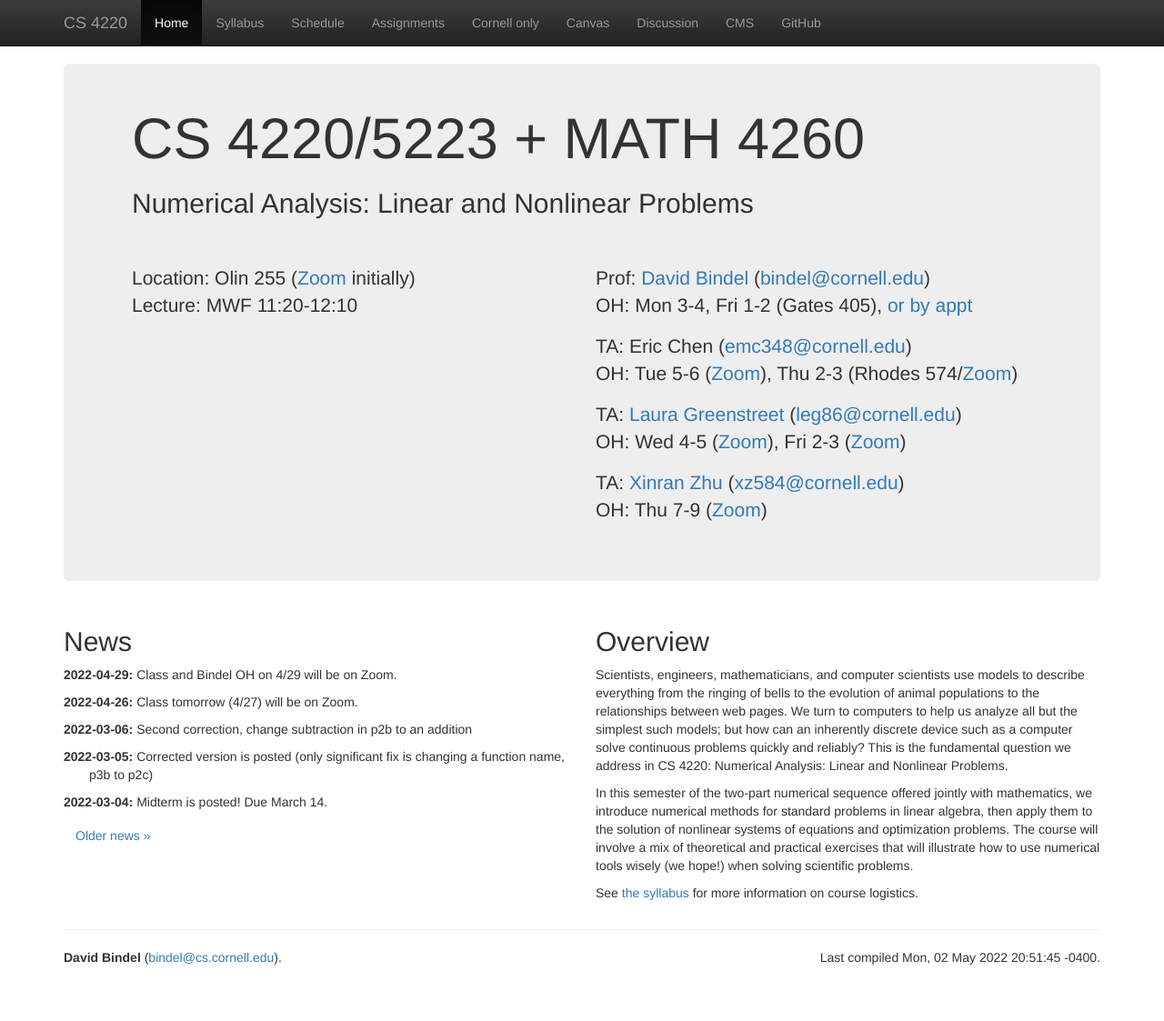
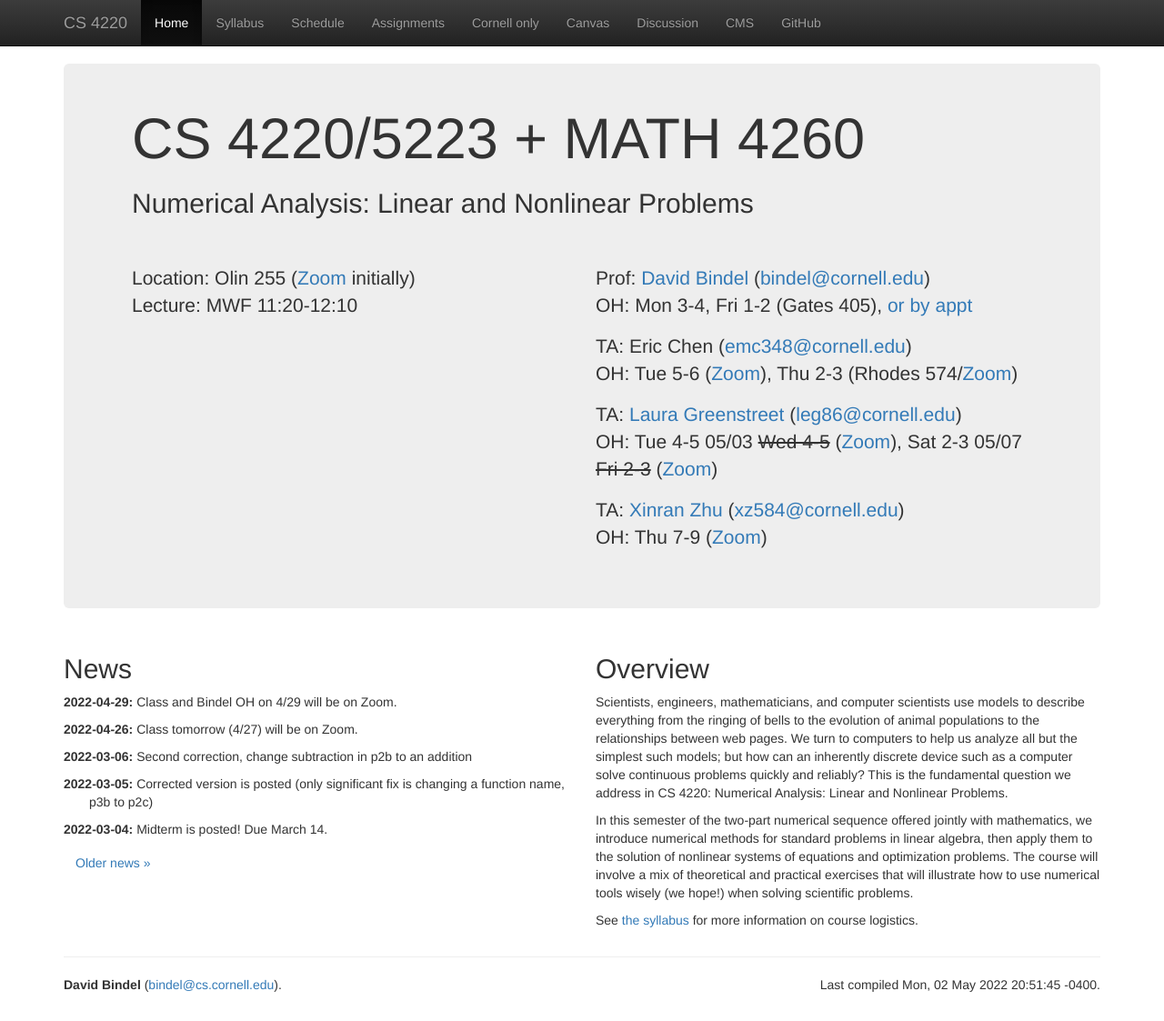
Before and after one commit to dbindel/cs4220-s22, a Jekyll site: the page built from web/index.html, in a window 1280 px wide and 1123 px high. Shown: the whole window at 91% size. Built offline with Jekyll 4.4.1, drawn with Linux system fonts in a browser that asks for light colours; nearby versions of some CDN libraries.

Commit message:
Updated Laura's office hours

```diff
--- a/web/_includes/cs4220_head.html
+++ b/web/_includes/cs4220_head.html
@@ -28,7 +28,7 @@
       <p>
         TA: <a href="https://lauragreenstreet.github.io/about-me/">Laura Greenstreet</a>
         (<a href="mailto:leg86@cornell.edu">leg86@cornell.edu</a>)<br/>
-        OH: Wed 4-5 (<a href="https://cornell.zoom.us/j/96726438693?pwd=RUptVlMybU9xcGJnM250WHRRR3ROdz09">Zoom</a>), Fri 2-3 (<a href="https://cornell.zoom.us/j/96726438693?pwd=RUptVlMybU9xcGJnM250WHRRR3ROdz09">Zoom</a>)
+        OH: Tue 4-5 05/03 <s>Wed 4-5</s> (<a href="https://cornell.zoom.us/j/96726438693?pwd=RUptVlMybU9xcGJnM250WHRRR3ROdz09">Zoom</a>), Sat 2-3 05/07 <s>Fri 2-3</s> (<a href="https://cornell.zoom.us/j/96726438693?pwd=RUptVlMybU9xcGJnM250WHRRR3ROdz09">Zoom</a>)
       </p>
       <p>
         TA: <a href="https://www.cam.cornell.edu/research/grad-students/jessie-xinran-zhu">Xinran Zhu</a>
```
